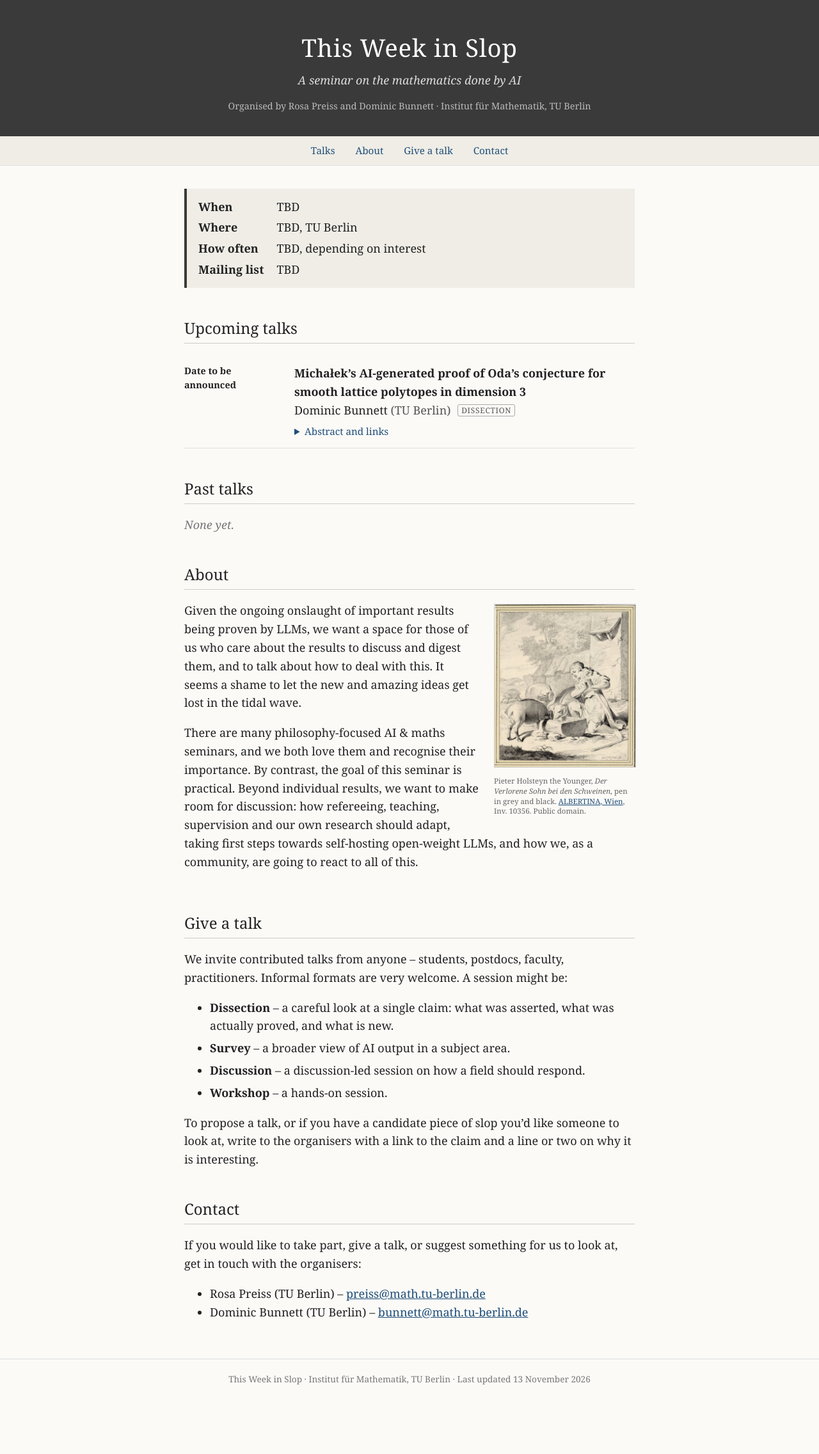
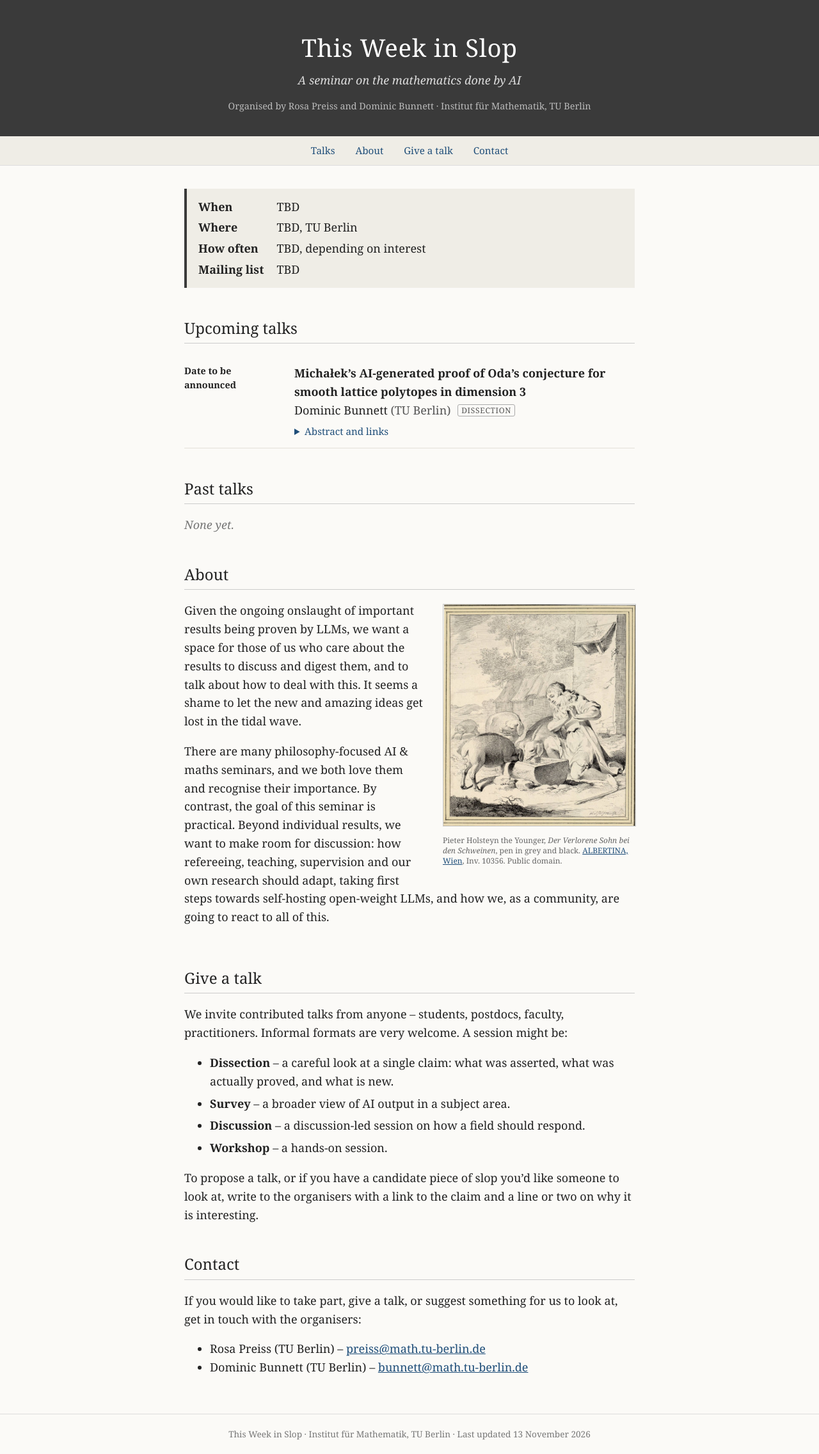
Before and after one commit to dombunnett/dombunnett.github.io, a Jekyll site: the page built from theweekinslop/index.html, in a window 1280 px wide. Shown: the whole page at 64% size. Built offline with Jekyll 4.4.1, drawn with Linux system fonts in a browser that asks for light colours; before the commit the page ends 2186 px from its top, so only the background shows below that.

Commit message:
This Week in Slop: enlarge the Holsteyn drawing in About to match the Trough
Co-Authored-By: Claude Opus 5.5 <noreply@anthropic.com>
Claude-Session: https://claude.ai/code/session_01Pr84cGkkZcQRV8RY9V4d4X

```diff
--- a/theweekinslop/index.html
+++ b/theweekinslop/index.html
@@ -84,9 +84,9 @@ h2 {
 details { margin-top: 6px; font-size: 0.95rem; }
 summary { cursor: pointer; color: #1f4e79; }
 .empty { color: #777; font-style: italic; }
-figure { float: right; width: 220px; margin: 4px 0 12px 24px; text-align: center; }
+figure { float: right; width: 300px; margin: 4px 0 12px 28px; text-align: center; }
 figure img { width: 100%; height: auto; border: 1px solid #ccc; }
-figcaption { font-size: 0.72rem; color: #666; margin-top: 6px; line-height: 1.35; text-align: left; }
+figcaption { font-size: 0.75rem; color: #666; margin-top: 6px; line-height: 1.35; text-align: left; }
 .clear { clear: both; }
 ul.formats li { margin-bottom: 6px; }
 .ph { color: #c00; font-weight: bold; }
@@ -99,7 +99,7 @@ footer {
 }
 @media (max-width: 600px) {
     .talk { grid-template-columns: 1fr; }
-    figure { float: none; margin: 0 auto 16px; }
+    figure { float: none; width: 100%; max-width: 320px; margin: 0 auto 16px; }
 }
     </style>
 </head>
```
